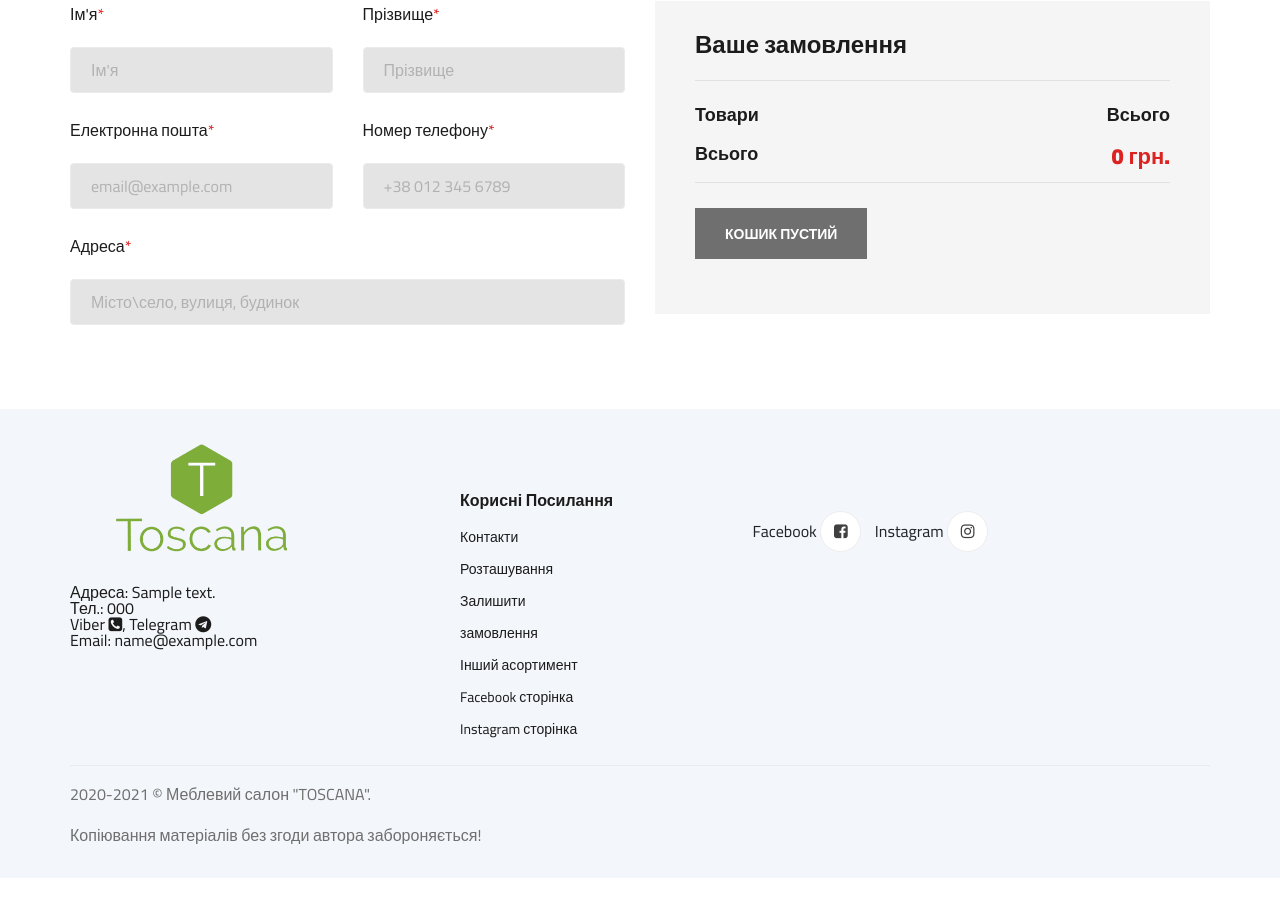
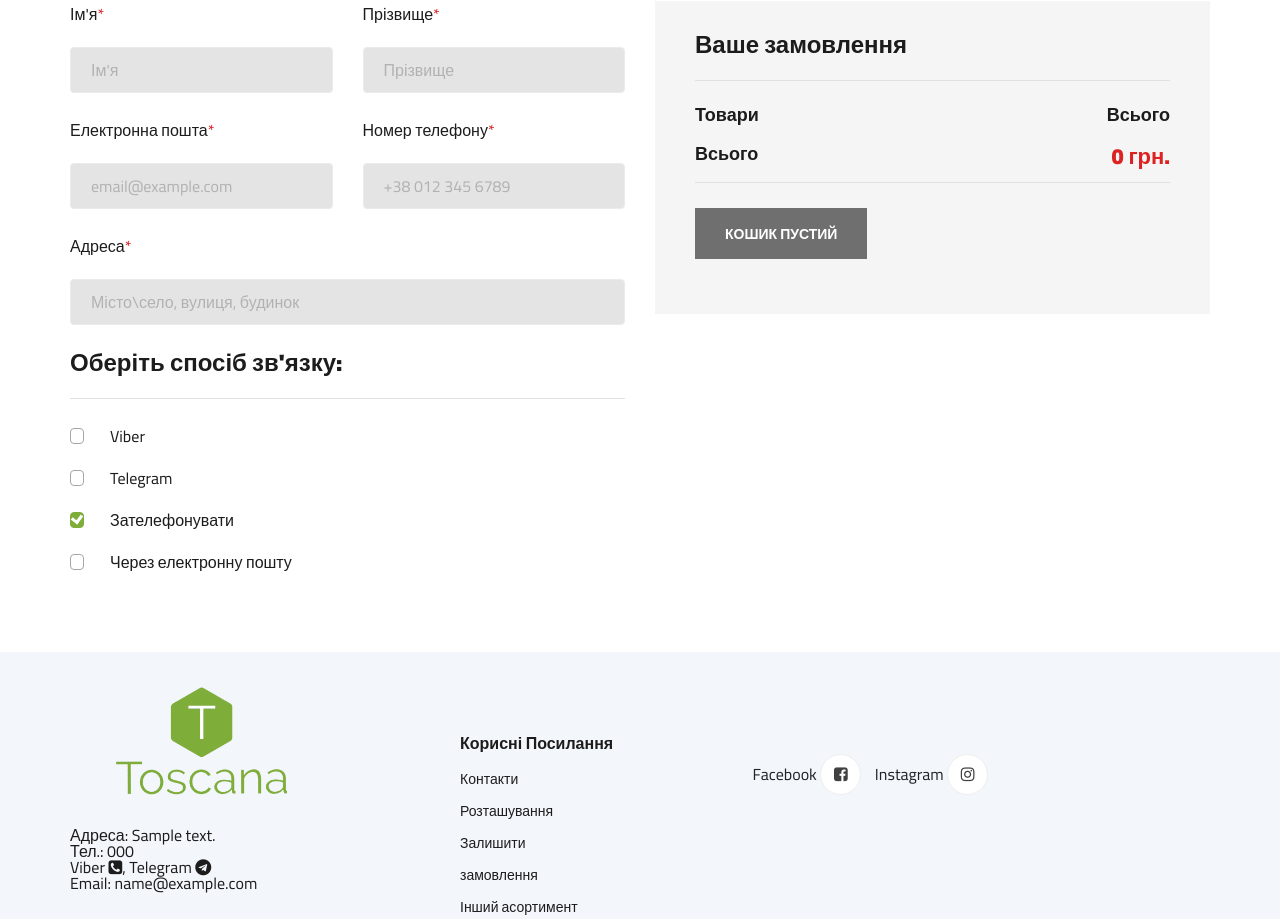
Before and after one commit to MartinSyno/toscana, a Django app: page /orders/create/ in a window 1280 px wide. Shown: the part 726-1645 px from the top of the page. Before the commit the page ends 1570 px from the top, so only its background shows below. Run offline with Django 3.2, Linux system fonts and the light colour scheme; tables that the repository leaves empty hold one stand-in row (values such as "Sample post"); some libraries are stand-ins or nearby versions.

Commit message:
v16 (зробив вибір зв'язку при оформленні замовлення, редагував main_page views (поміняв відображення товарів на головній сторінці))

```diff
--- a/main_page/models.py
+++ b/main_page/models.py
@@ -15,6 +15,7 @@ class SiteSettings(models.Model):
     facebook_link = models.CharField(max_length=100)
     instagram_link = models.CharField(max_length=100)
     working_hours = models.CharField(max_length=30)
+    # currency = models.CharField(max_length=10)
     latest_product_amount_in_column = models.IntegerField()
 
 
--- a/main_page/templates/main_page_featured.html
+++ b/main_page/templates/main_page_featured.html
@@ -4,7 +4,7 @@
             <div class="row">
                 <div class="col-lg-12">
                     <div class="section-title">
-                        <h2>Найпопулярніше</h2>
+                        <h2>Новинки</h2>
                     </div>
                     <div class="featured__controls">
                         <ul>
@@ -17,7 +17,8 @@
                 </div>
             </div>
             <div class="row featured__filter">
-                {% for furniture in furnitures %}
+                {% for furniture_group in new_furnitures %}
+                    {% for furniture in furniture_group %}
                     <div class="col-lg-3 col-md-4 col-sm-6 mix category-id-{{ furniture.category.id }} fresh-meat">
                         <div class="featured__item">
                             <div class="featured__item__pic set-bg" data-setbg="{{ furniture.photo.url }}">
@@ -34,6 +35,7 @@
                             </div>
                         </div>
                     </div>
+                        {% endfor %}
                 {% endfor %}
             </div>
         </div>
--- a/main_page/templates/main_page_latest_product.html
+++ b/main_page/templates/main_page_latest_product.html
@@ -26,9 +26,9 @@
                 </div>
                 <div class="col-md-5 offset-1">
                     <div class="latest-product__text">
-                        <h4>Рейтинг товарів</h4>
+                        <h4>Випадкові товари</h4>
                         <div class="latest-product__slider owl-carousel">
-                        {% for group in toprated_furnitures %}
+                        {% for group in random_furnitures %}
                             <div class="latest-product__slider__item">
                                 {% for furniture in group %}
                                     <a href={{ furniture.get_absolute_url }} class="latest-product__item">
--- a/orders/admin.py
+++ b/orders/admin.py
@@ -14,5 +14,5 @@ class OrderAdmin(admin.ModelAdmin):
     search_fields = ["code", "first_name", "last_name", "phone_number"]
     save_on_top = True
     inlines = [OrderItemInline]
-    readonly_fields = ["code", "first_name", "last_name", "phone_number", "email", "address",]
+    readonly_fields = ["code", "first_name", "last_name", "phone_number", "email", "contact_viber", "contact_telegram", "contact_phone", "contact_email", "address"]
     list_per_page = 20
--- a/orders/forms.py
+++ b/orders/forms.py
@@ -7,8 +7,12 @@ class OrderCreateForm(forms.ModelForm):
     last_name = forms.CharField(max_length=50, widget=forms.TextInput(attrs={"type": "text", "placeholder": "Прізвище"}))
     phone_number = forms.CharField(max_length=13, widget=forms.TextInput(attrs={"type": "text", "placeholder": "+38 012 345 6789"}))
     email = forms.EmailField(widget=forms.EmailInput(attrs={"type": "email", "placeholder": "email@example.com"}))
+    contact_viber = forms.BooleanField(initial=False, required=False, widget=forms.CheckboxInput(attrs={"type": "checkbox"}))
+    contact_telegram = forms.BooleanField(initial=False, required=False, widget=forms.CheckboxInput(attrs={"type": "checkbox"}))
+    contact_phone = forms.BooleanField(initial=True, required=False, widget=forms.CheckboxInput(attrs={"type": "checkbox"}))
+    contact_email = forms.BooleanField(initial=False, required=False, widget=forms.CheckboxInput(attrs={"type": "checkbox"}))
     address = forms.CharField(max_length=250, widget=forms.TextInput(attrs={"type": "text", "placeholder": "Місто\село, вулиця, будинок"}))
 
     class Meta:
         model = Order
-        fields = ("first_name", "last_name", "email", "phone_number", "address")
+        fields = ("first_name", "last_name", "email", "contact_viber", "contact_telegram", "contact_phone", "contact_email", "phone_number", "address")
--- a/orders/models.py
+++ b/orders/models.py
@@ -15,6 +15,10 @@ class Order(models.Model):
     phone_number = models.CharField(max_length=13)
     email = models.EmailField()
     address = models.CharField(max_length=250)
+    contact_viber = models.BooleanField(default=False)
+    contact_telegram = models.BooleanField(default=False)
+    contact_phone = models.BooleanField(default=False)
+    contact_email = models.BooleanField(default=False)
     code = models.CharField(max_length=20, default=random_number)
     created = models.DateTimeField(auto_now_add=True)
     updated = models.DateTimeField(auto_now=True)
--- a/orders/templates/checkout.html
+++ b/orders/templates/checkout.html
@@ -115,13 +115,37 @@
                                     </div>
                                 </div>
                             </div>
-{#                            <div class="checkout__input__checkbox">#}
-{#                                <label for="acc">#}
-{#                                    Create an account?#}
-{#                                    <input type="checkbox" id="acc">#}
-{#                                    <span class="checkmark"></span>#}
-{#                                </label>#}
-{#                            </div>#}
+                            <div>
+                                <h4>Оберіть спосіб зв'язку:</h4>
+                                <div class="checkout__input__checkbox">
+                                    <label>
+                                        Viber
+                                        {{ form.contact_viber }}
+                                        <span class="checkmark"></span>
+                                    </label>
+                                </div>
+                                <div class="checkout__input__checkbox">
+                                    <label>
+                                        Telegram
+                                        {{ form.contact_telegram }}
+                                        <span class="checkmark"></span>
+                                    </label>
+                                </div>
+                                <div class="checkout__input__checkbox">
+                                    <label>
+                                        Зателефонувати
+                                        {{ form.contact_phone }}
+                                        <span class="checkmark"></span>
+                                    </label>
+                                </div>
+                                <div class="checkout__input__checkbox">
+                                    <label>
+                                        Через електронну пошту
+                                        {{ form.contact_email }}
+                                        <span class="checkmark"></span>
+                                    </label>
+                                </div>
+                            </div>
 {#                            <p>Create an account by entering the information below. If you are a returning customer#}
 {#                                please login at the top of the page</p>#}
 {#                            <div class="checkout__input">#}
```
Also changed, not shown: main_page/views.py (+22 -5 lines), orders/migrations/0010_auto_20210517_1228.py (added), orders/migrations/0011_auto_20210517_1245.py (added), orders/migrations/0012_auto_20210517_1248.py (added), orders/migrations/0013_auto_20210517_1253.py (added).
